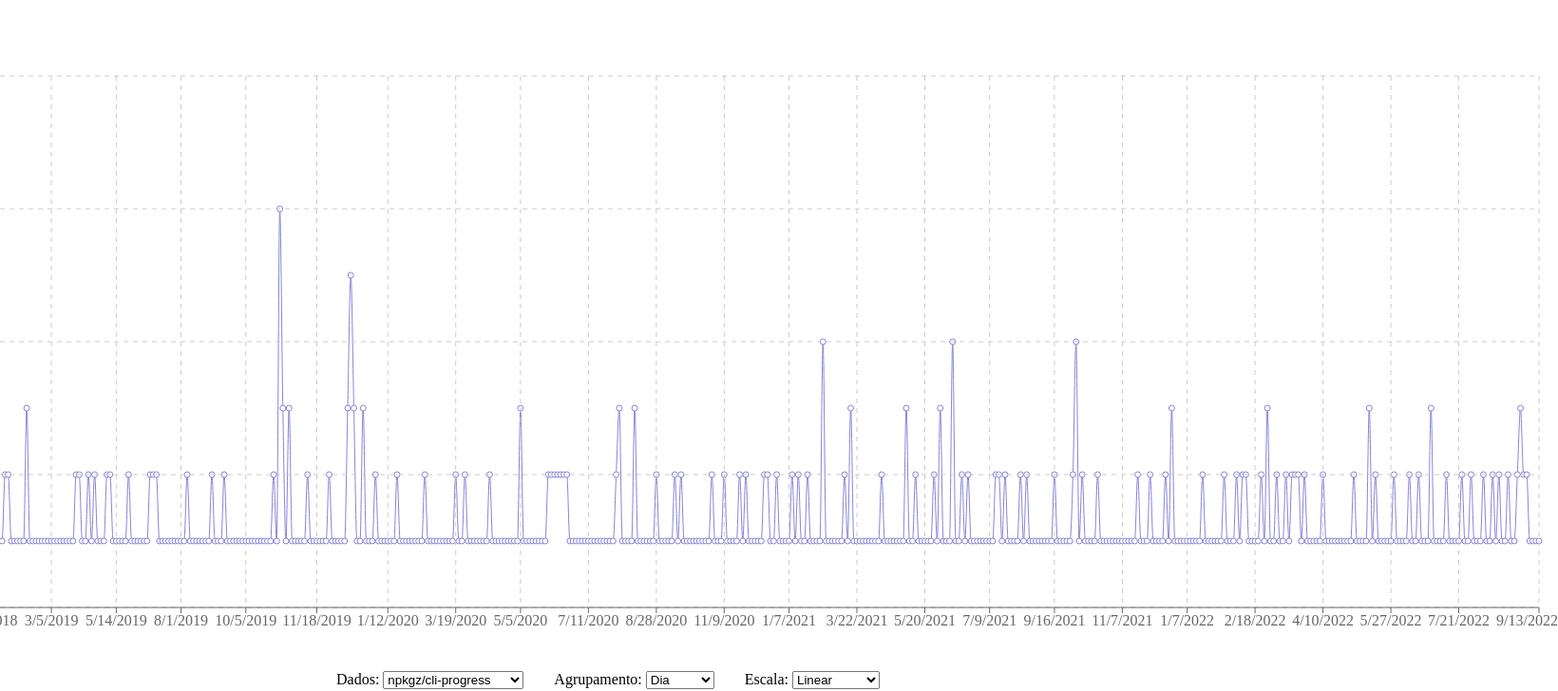
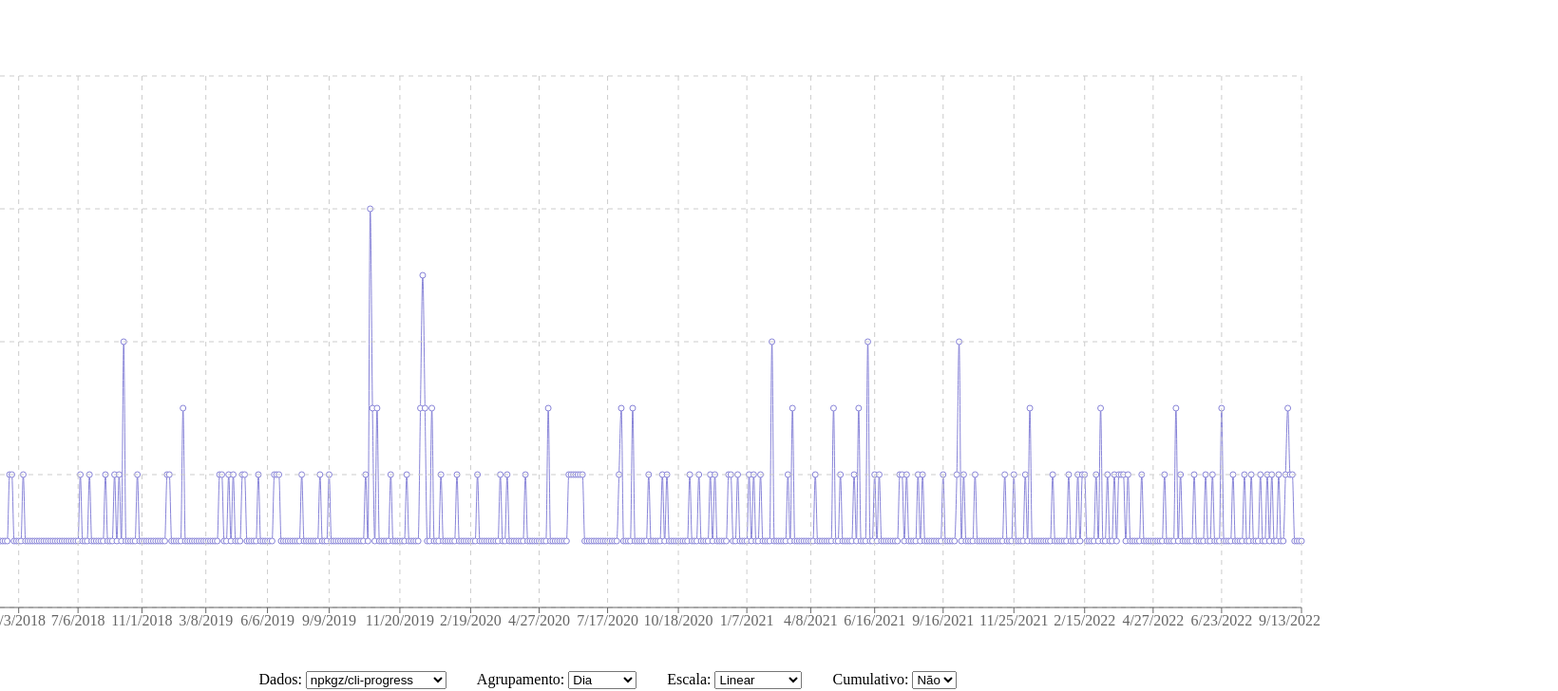
Before and after one commit to robertCoenga/tdsoft_grafico, a React (Vite) app: page / in a window 1280 px wide. Shown: the top 728 px of the page at 95% size, 1640 px wide, since content can reach past the window. Built offline with nearby package versions, Linux system fonts and the light colour scheme; the HTML template or start-up script is replaced by a standard one.

Commit message:
feat: implementado método de tranformão cumulativa

```diff
--- a/src/App.jsx
+++ b/src/App.jsx
@@ -25,6 +25,8 @@ function App() {
   const [agrupamento, setAgrupamento] = useState('dia');
   // Inicializa a escala com a linear.
   const [escala, setEscala] = useState('linear');
+  // Inicializa o cumulativo com falso.
+  const [cumulativo, setCumulativo] = useState(false);
 
   // Função auxiliar para tratar do evento de mudança de dados.
   const onChangeDados = (event) => {
@@ -44,7 +46,12 @@ function App() {
   return (
     <div className="App">
       <div className="grafico">
-        <GraficoEstrelas estrelas={dados} agrupamento={agrupamento} escala={escala} />
+        <GraficoEstrelas
+          estrelas={dados}
+          agrupamento={agrupamento}
+          escala={escala}
+          cumulativa={cumulativo}
+        />
       </div>
       <div className="controles">
         <div className="dados">
@@ -71,6 +78,16 @@ function App() {
             <option value="log">Logarítmica</option>
           </select>
         </div>
+        <div className="cumulativo">
+          <label htmlFor="cumulativo">Cumulativo: </label>
+          <select
+            id="cumulativo"
+            onChange={(event) => setCumulativo(event.target.value === 'true')}
+          >
+            <option value="false">Não</option>
+            <option value="true">Sim</option>
+          </select>
+        </div>
       </div>
     </div>
   );
--- a/src/components/GraficoEstrelas/index.jsx
+++ b/src/components/GraficoEstrelas/index.jsx
@@ -54,7 +54,11 @@ export function GraficoEstrelas(props) {
   if(props.escala=== 'log')
   normalizado = alterarTipoDado(dadosAgrupados, Math.log);
 
-  return  <LineChart width={2000} height={600} data={normalizado[0].data} margin={{ top: 5, right: 20, bottom: 5, left: 0 }}>
+  if(props.cumulativa)
+  normalizado = transformaCumulativa(dadosAgrupados);
+
+
+  return  <LineChart width={1500} height={600} data={normalizado[0].data} margin={{ top: 5, right: 20, bottom: 5, left: 0 }}>
   <Line type="monotone" dataKey="y" stroke="#8884d8" />
   <CartesianGrid stroke="#ccc" strokeDasharray="5 5" />
   <XAxis dataKey="x" />
@@ -62,6 +66,21 @@ export function GraficoEstrelas(props) {
   <Tooltip />
 </LineChart>
 
+}
+
+const transformaCumulativa = (dados) => {
+  let anterior = 0;
+  dados[0].data.forEach((dado, index)=>{
+      if(index>0)
+      {
+        dado.y += anterior;
+        anterior = dado.y;
+      }
+      else{
+        anterior = dado.y;
+      }
+    });
+    return dados;
 }
 
 const alterarTipoDado = (dados, transformacao) => {
@@ -83,10 +102,12 @@ GraficoEstrelas.propTypes = {
   ).isRequired,
   agrupamento: PropTypes.oneOf(['dia', 'semana', 'mes', 'ano']),
   escala: PropTypes.oneOf(['linear', 'log']),
+  cumulativa: PropTypes.bool,
 };
 
 // Definição dos valores padrão das propriedades.
 GraficoEstrelas.defaultProps = {
   agrupamento: 'dia',
   escala: 'linear',
+  cumulativa: false,
 };
```
Also changed, not shown: 1 other file (tests, documents, lock files or other folders).
